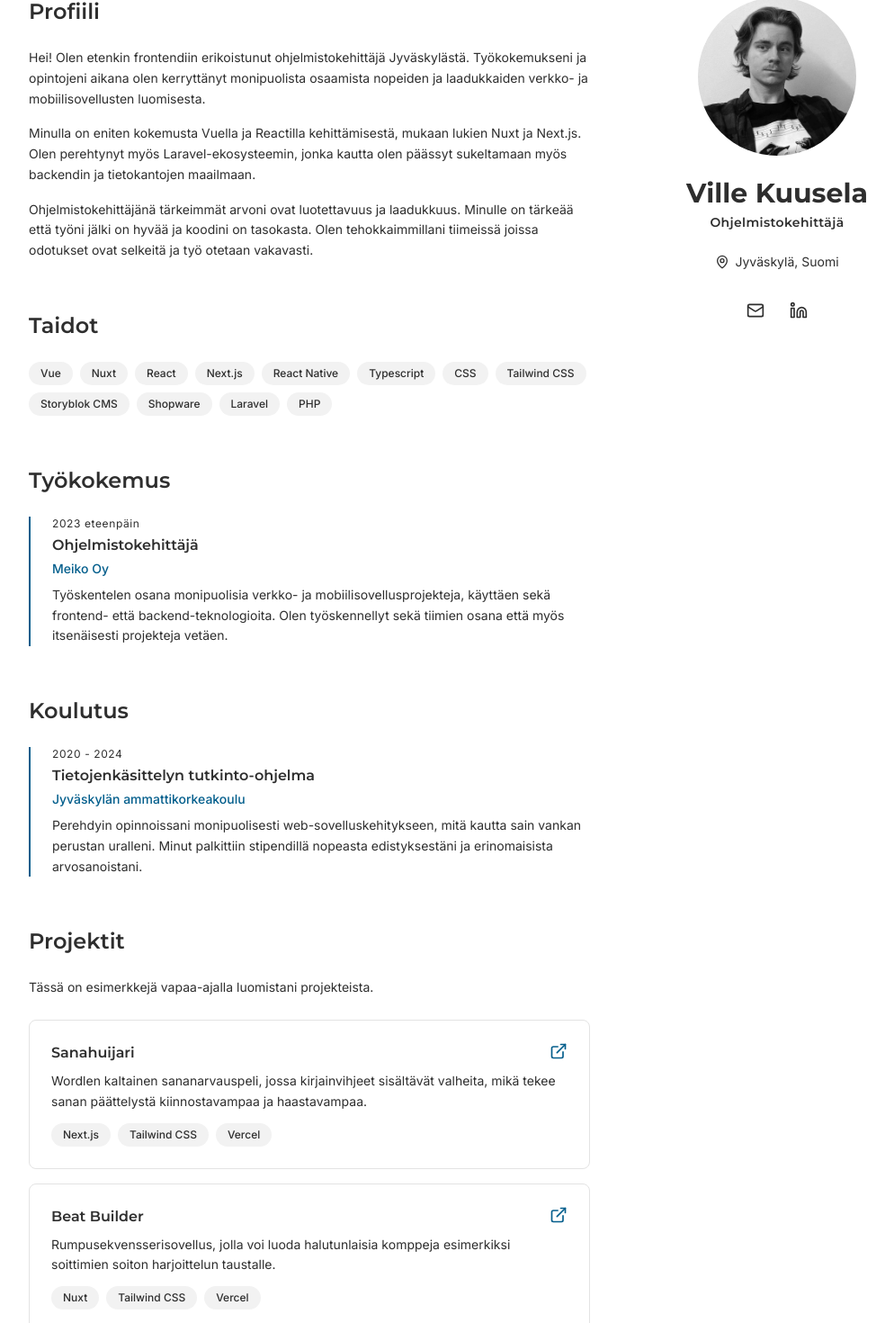
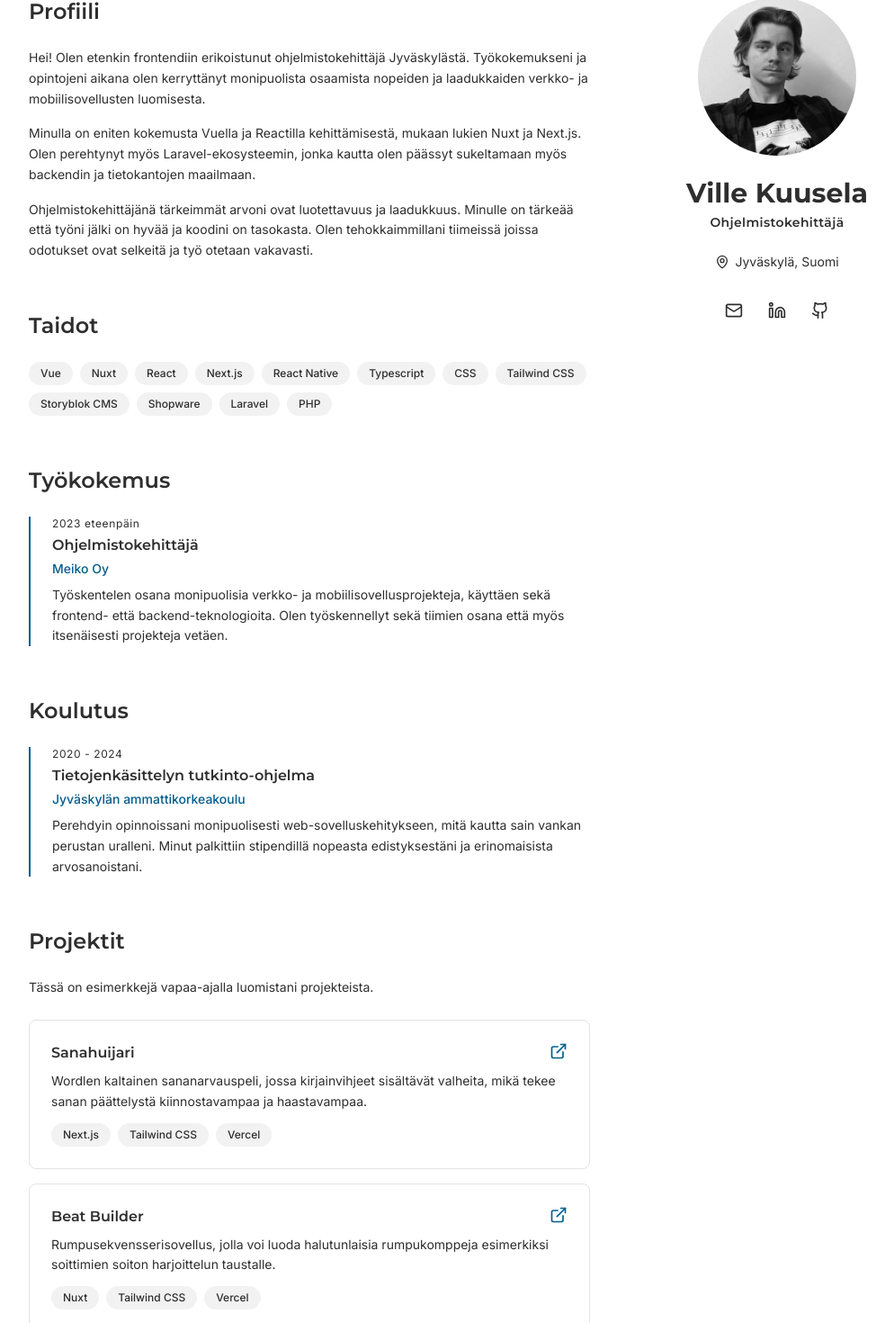
Before and after one commit to ville-kuusela/ville-kuusela.github.io, a React (Vite) app: page / in a window 1280 px wide. Shown: the part 83-1553 px from the top of the page at 90% size, without its empty margins (120-1114 px from the left). Built offline with nearby package versions, Linux system fonts and the light colour scheme; the HTML template or start-up script is replaced by a standard one.

Commit message:
Add github link

```diff
--- a/src/components/ProfileCard.tsx
+++ b/src/components/ProfileCard.tsx
@@ -1,5 +1,5 @@
 import myImage from "@/assets/img-bnw.webp";
-import { Mail, Linkedin, MapPin } from "lucide-react";
+import { Mail, Linkedin, MapPin, Github } from "lucide-react";
 
 const ProfileCard = () => {
   return (
@@ -42,6 +42,15 @@ const ProfileCard = () => {
         >
           <Linkedin className="w-5 h-5" />
         </a>
+        <a
+          href="https://github.com/ville-kuusela"
+          target="_blank"
+          rel="noopener noreferrer"
+          className="p-2.5 rounded-full bg-card text-off-black hover:text-accent transition-colors"
+          aria-label="Github"
+        >
+          <Github className="w-5 h-5" />
+        </a>
       </div>
     </div>
   );
--- a/src/components/ProjectsSection.tsx
+++ b/src/components/ProjectsSection.tsx
@@ -6,6 +6,7 @@ interface Project {
   description: string;
   tech: string[];
   url?: string;
+  github?: string;
 }
 
 const projects: Project[] = [
@@ -18,7 +19,7 @@ const projects: Project[] = [
   {
     name: "Beat Builder",
     description:
-      "Rumpusekvensserisovellus, jolla voi luoda halutunlaisia komppeja esimerkiksi soittimien soiton harjoittelun taustalle.",
+      "Rumpusekvensserisovellus, jolla voi luoda halutunlaisia rumpukomppeja esimerkiksi soittimien soiton harjoittelun taustalle.",
     tech: ["Nuxt", "Tailwind CSS", "Vercel"],
     url: "https://beat-builder-online.vercel.app/",
   },
@@ -57,7 +58,7 @@ const ProjectsSection = () => {
                   target="_blank"
                   rel="noopener noreferrer"
                   className="text-accent hover:text-accent/80 transition-colors shrink-0"
-                  aria-label={`View ${project.name}`}
+                  aria-label={`Avaa ${project.name}`}
                 >
                   <ExternalLink className="size-5" />
                 </a>
@@ -76,6 +77,18 @@ const ProjectsSection = () => {
                 </Badge>
               ))}
             </div>
+            {project.github && (
+              <div className="mt-3">
+                <a
+                href={project.github}
+                target="_blank"
+                rel="noopener noreferrer"
+                className="text-off-black hover:text-off-black/80 transition-colors underline shrink-0 text-sm"
+              >
+                Github
+              </a>
+              </div>
+            )}
           </div>
         ))}
       </div>
```
